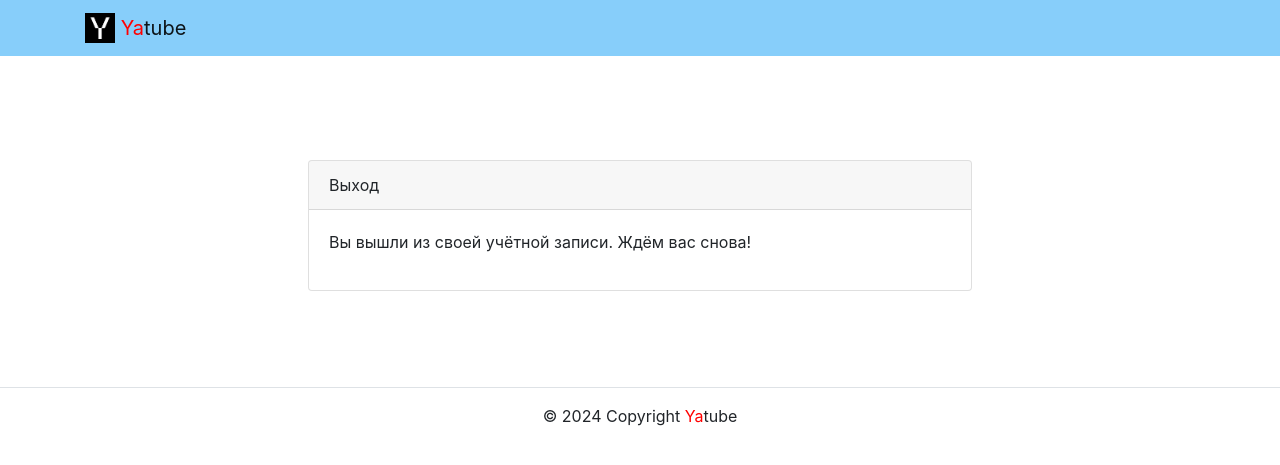
After one commit to karinnitro/yatube, a Django app: page /auth/logout/ in a window 1280 px wide. The commit adds this page. Shown: the top 465 px of the page. Run offline with Django 3.2, Linux system fonts and the light colour scheme; some libraries are stand-ins or nearby versions.

Commit message:
добавление шаблона выхода из аккауна

```diff
--- a/yatube_project/templates/base.html
+++ b/yatube_project/templates/base.html
@@ -13,7 +13,7 @@
     <meta name="msapplication-TileColor" content="#da532c">
     <meta name="theme-color" content="#ffffff">
     <title>
-        {{title}}
+        {%block title%}{%endblock%}
     </title>
     <link rel="stylesheet" href={% static 'bootstrap/dist/css/bootstrap.min.css'%}>
     <script src="{% static 'jquery/dist/jquery.min.js' %}"> </script>
@@ -26,7 +26,7 @@
     <main>
       <!-- класс py-5 создает отступы сверху и снизу блока -->
       <div class="container py-5">
-        <h1>{{title}}</h1>
+        <h1>{%block title_h1%}{%endblock%}</h1>
         {% block content %}
         {% endblock %}
       </div>
--- a/yatube_project/templates/posts/group_list.html
+++ b/yatube_project/templates/posts/group_list.html
@@ -1,4 +1,6 @@
 {% extends 'base.html' %}
+{%block title%}{{title}}{%endblock%}
+{%block title_h1%}{{title}}{%endblock%}
 {% block content %}
 <p>{{description}}</p>
 {% for post in posts %}
--- a/yatube_project/templates/posts/index.html
+++ b/yatube_project/templates/posts/index.html
@@ -1,4 +1,6 @@
 {% extends 'base.html' %}
+{%block title%}{{title}}{%endblock%}
+{%block title_h1%}{{title}}{%endblock%}
 {% block content %}
 {% for post in posts %}
 <ul>
--- /dev/null
+++ b/yatube_project/templates/users/logged_out.html
@@ -0,0 +1,16 @@
+{% extends 'base.html' %}
+{% block title %}Вы вышли из системы{% endblock %}
+{% block content %}
+<div class="row justify-content-center">
+    <div class="col-md-8 p-5">
+        <div class="card">
+            <div class="card-header">
+                Выход
+            </div>
+            <div class="card-body">
+                <p>Вы вышли из своей учётной записи. Ждём вас снова!</p>
+            </div>
+        </div>
+    </div>
+</div>
+{% endblock %}
```
